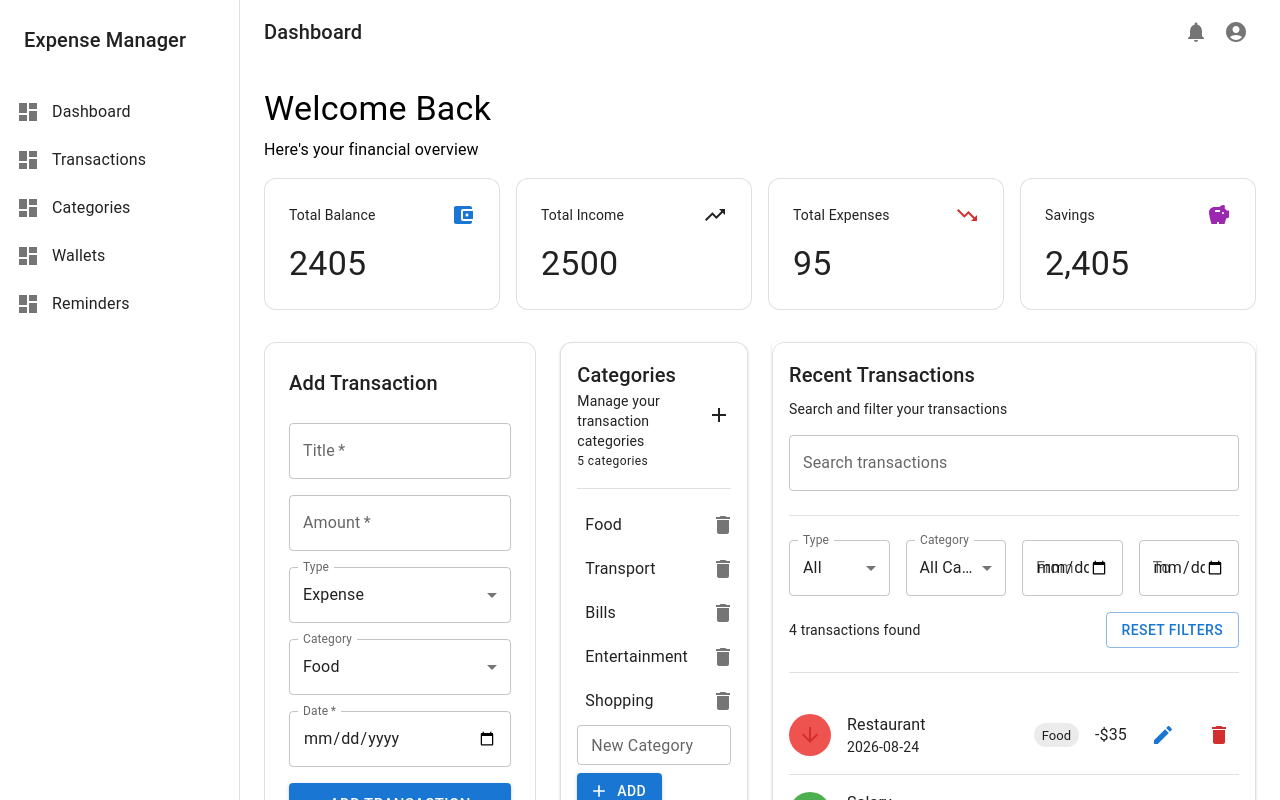
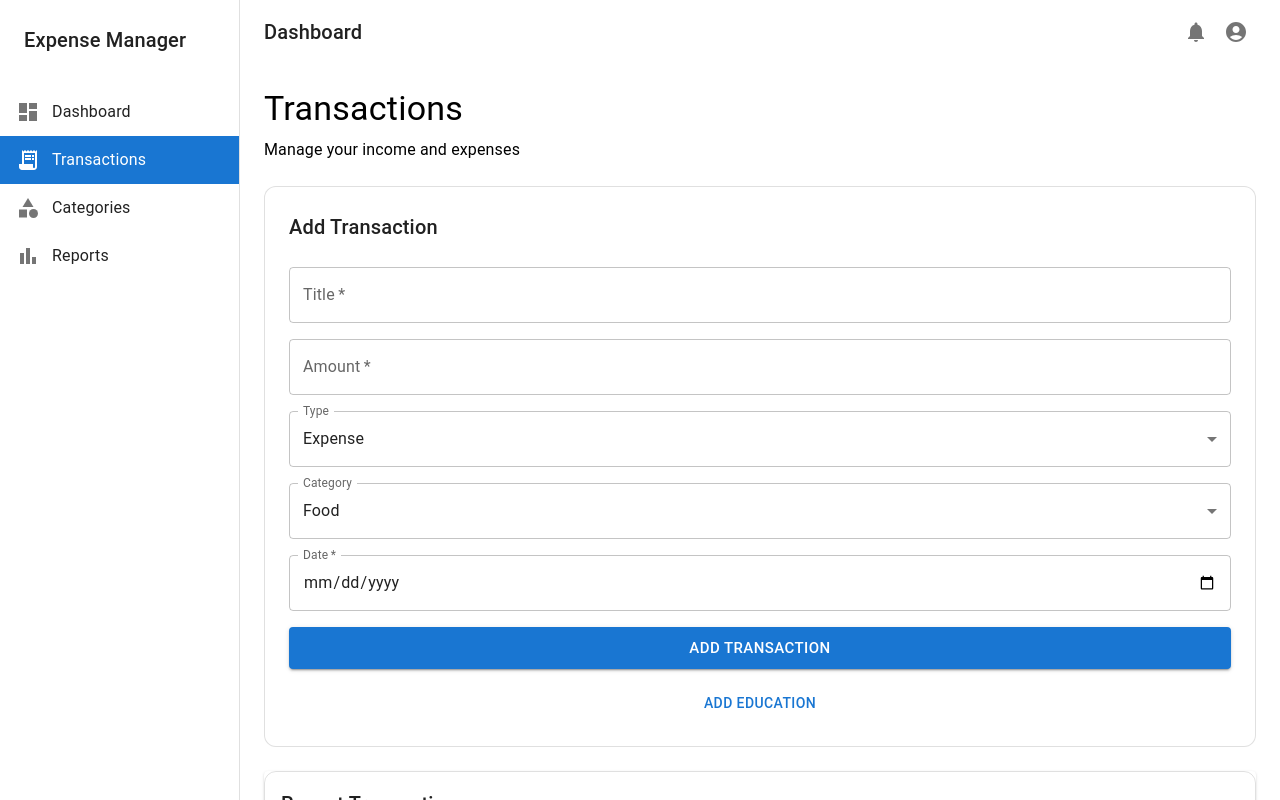
Before and after one commit to mirzakhani2003-del/Expense-Manager, a React (Vite) app: page /transactions in a window 1280 px wide. Shown: the top 800 px of the page. Built offline with nearby package versions, Linux system fonts and the light colour scheme.

Commit message:
Add React Router navigation

```diff
--- a/package.json
+++ b/package.json
@@ -16,6 +16,7 @@
     "@mui/material": "^9.3.1",
     "react": "^19.2.8",
     "react-dom": "^19.2.8",
+    "react-router-dom": "^7.18.2",
     "recharts": "^3.10.1"
   },
   "devDependencies": {
--- a/src/App.jsx
+++ b/src/App.jsx
@@ -1,20 +1,37 @@
-import { Box } from "@mui/material";
-import Sidebar from "./components/layout/Sidebar";
-import Header from "./components/layout/Header";
+import { createBrowserRouter, RouterProvider } from "react-router-dom";
+import MainLayout from "./components/layout/MainLayout";
 import Dashboard from "./pages/Dashboard";
+import Transactions from "./pages/Transactions";
+import Categories from "./pages/Categories";
+import Reports from "./pages/Reports";
+
+const router = createBrowserRouter([
+  {
+    path: "/",
+    element: <MainLayout />,
+    children: [
+      {
+        index: true,
+        element: <Dashboard />,
+      },
+      {
+        path: "transactions",
+        element: <Transactions />,
+      },
+      {
+        path: "categories",
+        element: <Categories />,
+      },
+      {
+        path: "reports",
+        element: <Reports />,
+      },
+    ],
+  },
+]);
 
 function App() {
-  return (
-    <Box sx={{ display: "flex", minHeight: "100vh" }}>
-      <Sidebar />
-      <Box component="main" sx={{ flexGrow: 1 }}>
-        <Header />
-        <Box sx={{ p: 3 }}>
-          <Dashboard />
-        </Box>
-      </Box>
-    </Box>
-  );
+  return <RouterProvider router={router} />;
 }
 
 export default App;
--- /dev/null
+++ b/src/components/layout/MainLayout.jsx
@@ -0,0 +1,27 @@
+import { Box } from "@mui/material";
+import { Outlet } from "react-router-dom";
+import Sidebar from "./Sidebar";
+import Header from "./Header";
+
+function MainLayout() {
+  return (
+    <Box sx={{ display: "flex", minHeight: "100vh" }}>
+      <Sidebar />
+
+      <Box
+        component="main"
+        sx={{
+          flexGrow: 1,
+        }}
+      >
+        <Header />
+
+        <Box sx={{ p: 3 }}>
+          <Outlet />
+        </Box>
+      </Box>
+    </Box>
+  );
+}
+
+export default MainLayout;
--- a/src/components/layout/Sidebar.jsx
+++ b/src/components/layout/Sidebar.jsx
@@ -8,10 +8,10 @@ import {
   Typography,
 } from "@mui/material";
 import DashboardIcon from "@mui/icons-material/Dashboard";
-import ReceptLongIcpn from "@mui/icons-material/ReceiptLong";
+import ReceptLongIcon from "@mui/icons-material/ReceiptLong";
 import CategoryIcon from "@mui/icons-material/Category";
-import AccountBalanceWalletIcon from "@mui/icons-material/AccountBalanceWallet";
-import NotificationsIcon from "@mui/icons-material/Notifications";
+import BarChartIcon from "@mui/icons-material/BarChart";
+import { NavLink } from "react-router-dom";
 
 const drawerWidth = 240;
 
@@ -35,39 +35,84 @@ const Sidebar = () => {
       </Box>
 
       <List>
-        <ListItemButton>
+        <ListItemButton
+          component={NavLink}
+          to="/"
+          sx={{
+            "&.active": {
+              backgroundColor: "primary.main",
+              color: "white",
+
+              "& .MuiListItemIcon-root": {
+                color: "white",
+              },
+            },
+          }}
+        >
           <ListItemIcon>
             <DashboardIcon />
           </ListItemIcon>
           <ListItemText primary="Dashboard" />
         </ListItemButton>
 
-        <ListItemButton>
+        <ListItemButton
+          component={NavLink}
+          to="/transactions"
+          sx={{
+            "&.active": {
+              backgroundColor: "primary.main",
+              color: "white",
+
+              "& .MuiListItemIcon-root": {
+                color: "white",
+              },
+            },
+          }}
+        >
           <ListItemIcon>
-            <DashboardIcon />
+            <ReceptLongIcon />
           </ListItemIcon>
           <ListItemText primary="Transactions" />
         </ListItemButton>
 
-        <ListItemButton>
+        <ListItemButton
+          component={NavLink}
+          to="/categories"
+          sx={{
+            "&.active": {
+              backgroundColor: "primary.main",
+              color: "white",
+
+              "& .MuiListItemIcon-root": {
+                color: "white",
+              },
+            },
+          }}
+        >
           <ListItemIcon>
-            <DashboardIcon />
+            <CategoryIcon />
           </ListItemIcon>
           <ListItemText primary="Categories" />
         </ListItemButton>
 
-        <ListItemButton>
+        <ListItemButton
+          component={NavLink}
+          to="/reports"
+          sx={{
+            "&.active": {
+              backgroundColor: "primary.main",
+              color: "white",
+
+              "& .MuiListItemIcon-root": {
+                color: "white",
+              },
+            },
+          }}
+        >
           <ListItemIcon>
-            <DashboardIcon />
+            <BarChartIcon />
           </ListItemIcon>
-          <ListItemText primary="Wallets" />
-        </ListItemButton>
-
-        <ListItemButton>
-          <ListItemIcon>
-            <DashboardIcon />
-          </ListItemIcon>
-          <ListItemText primary="Reminders" />
+          <ListItemText primary="Reports" />
         </ListItemButton>
       </List>
     </Drawer>
--- /dev/null
+++ b/src/pages/Categories.jsx
@@ -0,0 +1,20 @@
+import { Box, Typography } from "@mui/material";
+import CategoryManager from "../components/CategoryManager";
+
+function Categories() {
+  return (
+    <Box>
+      <Typography variant="h4" fontWeight="bold">
+        Categories
+      </Typography>
+
+      <Typography color="text.secondary" sx={{ mt: 1, mb: 3 }}>
+        Manage your transaction categories
+      </Typography>
+
+      <CategoryManager />
+    </Box>
+  );
+}
+
+export default Categories;
--- a/src/pages/Dashboard.jsx
+++ b/src/pages/Dashboard.jsx
@@ -5,15 +5,9 @@ import TrendingUpIcon from "@mui/icons-material/TrendingUp";
 import SavingsIcon from "@mui/icons-material/Savings";
 import SummaryCard from "../components/dashboard/SummaryCard";
 import RecentTransactions from "../components/dashboard/RecentTransactions";
-import TransactionForm from "../components/transactions/TransactionForm";
-import { useState } from "react";
 import { useTransaction } from "../context/TransactionContext";
-import CategoryManager from "../components/CategoryManager";
-import ExpensePieChart from "../components/ExpensePieChart";
-import IncomeExpenseChart from "../components/IncomeExpenseChart";
 
 const Dashboard = () => {
-  const [editingTransaction, setEditingTransaction] = useState(null);
   const { transactions } = useTransaction();
 
   const totalIncome = transactions
@@ -71,67 +65,6 @@ const Dashboard = () => {
           icon={<SavingsIcon color="secondary" />}
         />
       </Box>
-
-      <Box
-        sx={{
-          mt: 4,
-          display: "grid",
-          gridTemplateColumns: {
-            xs: "1fr",
-            lg: "1fr 1fr",
-          },
-          gap: 3,
-        }}
-      >
-        <Grid container spacing={3}>
-          <Grid size={{ xs: 12, md: 7 }}>
-            <TransactionForm
-              editingTransaction={editingTransaction}
-              onFinishEdit={() => {
-                setEditingTransaction(null);
-              }}
-            />
-          </Grid>
-
-          <Grid size={{ xs: 12, md: 5 }}>
-            <CategoryManager />
-          </Grid>
-        </Grid>
-
-        <RecentTransactions onEdit={setEditingTransaction} />
-      </Box>
-
-      <Box
-        sx={{
-          display: "grid",
-          gridTemplateColumns: {
-            xs: "1fr",
-            md: "repeat(2, 1fr)",
-          },
-          gap: 3,
-          mt: 3,
-        }}
-      >
-        <Card>
-          <CardContent>
-            <Typography variant="h6" fontWeight={600} sx={{ mb: 2 }}>
-              Expenses by Category
-            </Typography>
-
-            <ExpensePieChart />
-          </CardContent>
-        </Card>
-
-        <Card>
-          <CardContent>
-            <Typography variant="h6" fontWeight={600} sx={{ mb: 2 }}>
-              Income & Expense
-            </Typography>
-
-            <IncomeExpenseChart />
-          </CardContent>
-        </Card>
-      </Box>
     </Box>
   );
 };
--- /dev/null
+++ b/src/pages/Reports.jsx
@@ -0,0 +1,50 @@
+import { Box, Typography, Card, CardContent } from "@mui/material";
+import ExpensePieChart from "../components/ExpensePieChart";
+import IncomeExpenseChart from "../components/IncomeExpenseChart";
+
+function Reports() {
+  return (
+    <Box>
+      <Typography variant="h4" fontWeight="bold">
+        Reports
+      </Typography>
+
+      <Typography color="text.secondary" sx={{ mt: 1, mb: 3 }}>
+        Analyze your financial activity
+      </Typography>
+
+      <Box
+        sx={{
+          display: "grid",
+          gridTemplateColumns: {
+            xs: "1fr",
+            md: "repeat(2, 1fr)",
+          },
+          gap: 3,
+        }}
+      >
+        <Card>
+          <CardContent>
+            <Typography variant="h6" fontWeight={600} sx={{ mb: 2 }}>
+              Expenses by Category
+            </Typography>
+
+            <ExpensePieChart />
+          </CardContent>
+        </Card>
+
+        <Card>
+          <CardContent>
+            <Typography variant="h6" fontWeight={600} sx={{ mb: 2 }}>
+              Income & Expense
+            </Typography>
+
+            <IncomeExpenseChart />
+          </CardContent>
+        </Card>
+      </Box>
+    </Box>
+  );
+}
+
+export default Reports;
--- /dev/null
+++ b/src/pages/Transactions.jsx
@@ -0,0 +1,42 @@
+import { useState } from "react";
+import { Box, Typography } from "@mui/material";
+import TransactionForm from "../components/transactions/TransactionForm";
+import RecentTransactions from "../components/dashboard/RecentTransactions";
+
+function Transactions() {
+  const [editingTransaction, setEditingTransaction] = useState(null);
+
+  return (
+    <Box>
+      <Typography variant="h4" fontWeight="bold">
+        Transactions
+      </Typography>
+
+      <Typography color="text.secondary" sx={{ mt: 1, mb: 3 }}>
+        Manage your income and expenses
+      </Typography>
+
+      <Box
+        sx={{
+          display: "grid",
+          gridTemplateColumns: {
+            xs: "1fr",
+            lg: "1fr",
+          },
+          gap: 3,
+        }}
+      >
+        <TransactionForm
+          editingTransaction={editingTransaction}
+          onFinishEdit={() => {
+            setEditingTransaction(null);
+          }}
+        />
+
+        <RecentTransactions onEdit={setEditingTransaction} />
+      </Box>
+    </Box>
+  );
+}
+
+export default Transactions;
```
Also changed, not shown: 1 other file (tests, documents, lock files or other folders).
